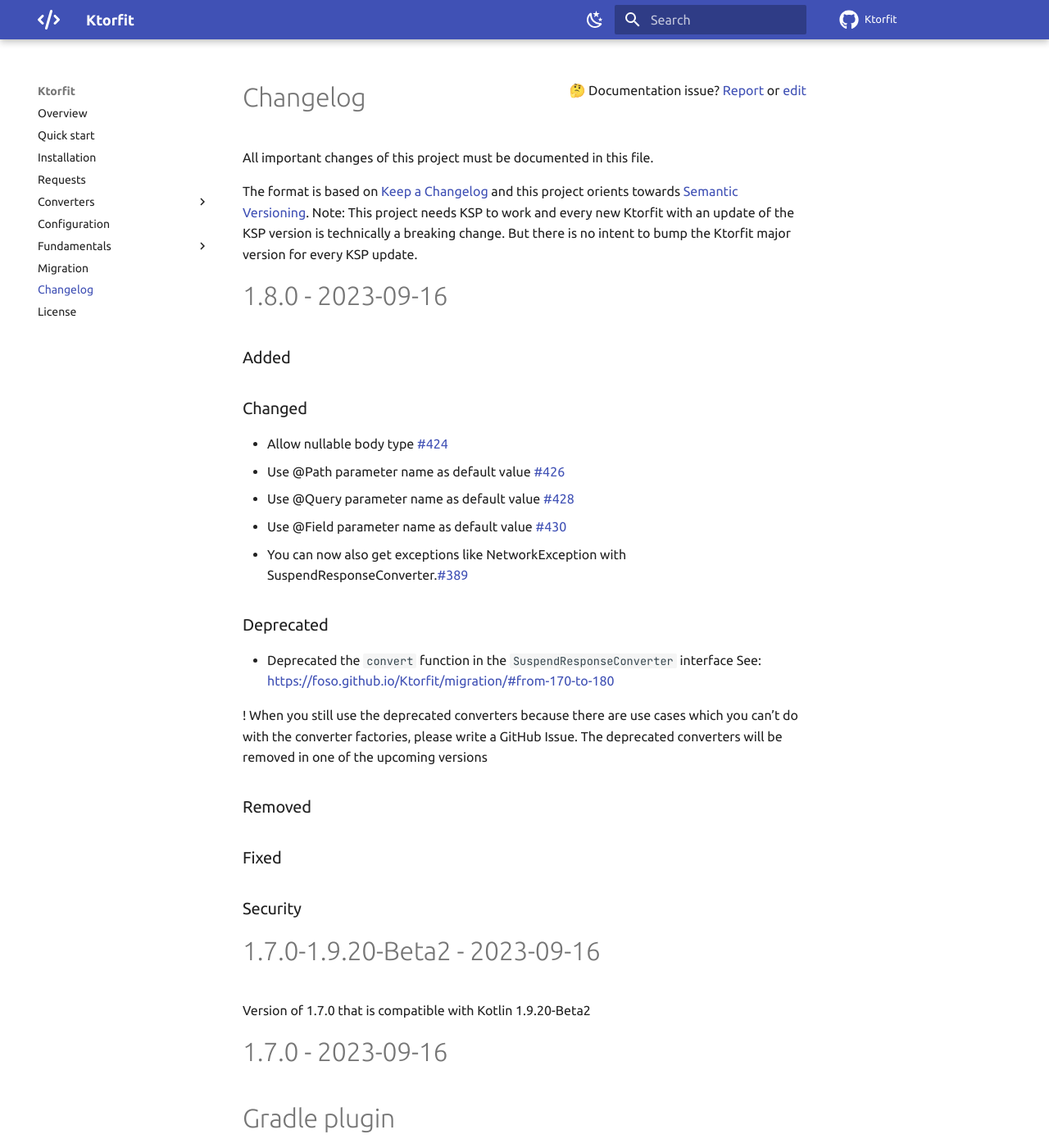
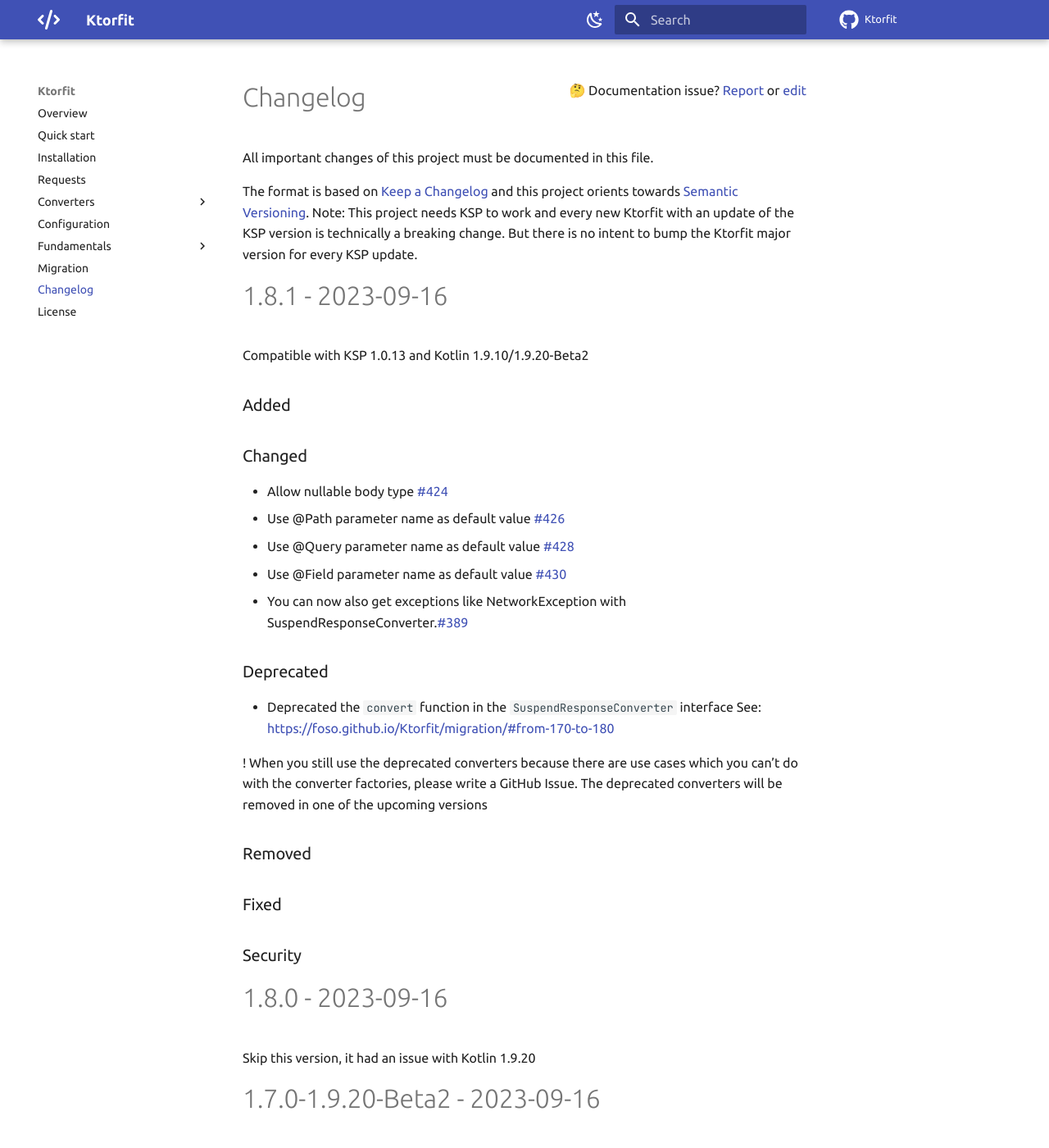
Before and after one commit to Foso/Ktorfit, an MkDocs documentation site: the page built from docs/CHANGELOG.md, in a window 1280 px wide and 1400 px high. Shown: the whole window at 82% size. Built offline with MkDocs 1.6.1 and Material for MkDocs 9.7.7, drawn with Linux system fonts in a browser that asks for light colours; comment, search, counter and statistics services are not loaded.

Commit message:
Release 1.8.1

```diff
--- a/docs/CHANGELOG.md
+++ b/docs/CHANGELOG.md
@@ -7,8 +7,9 @@
 Note: This project needs KSP to work and every new Ktorfit with an update of the KSP version is technically a breaking change.
 But there is no intent to bump the Ktorfit major version for every KSP update.
 
-1.8.0 - 2023-09-16
+1.8.1 - 2023-09-16
 ========================================
+Compatible with KSP 1.0.13 and Kotlin 1.9.10/1.9.20-Beta2
 
 ### Added
 
@@ -29,6 +30,10 @@
 ### Removed
 ### Fixed
 ### Security
+
+1.8.0 - 2023-09-16
+========================================
+Skip this version, it had an issue with Kotlin 1.9.20
 
 1.7.0-1.9.20-Beta2 - 2023-09-16
 ========================================
--- a/mkdocs.yml
+++ b/mkdocs.yml
@@ -13,7 +13,7 @@
   site:
     images: '../../images'
   ktorfit:
-    release: "1.8.0"
+    release: "1.8.1"
   ktor:
     release: "2.3.4"
   social:
```
Also changed, not shown: README.md (+5 -5 lines), docs/index.md (+1 -1 lines), docs/migration.md (+1 -1 lines).
